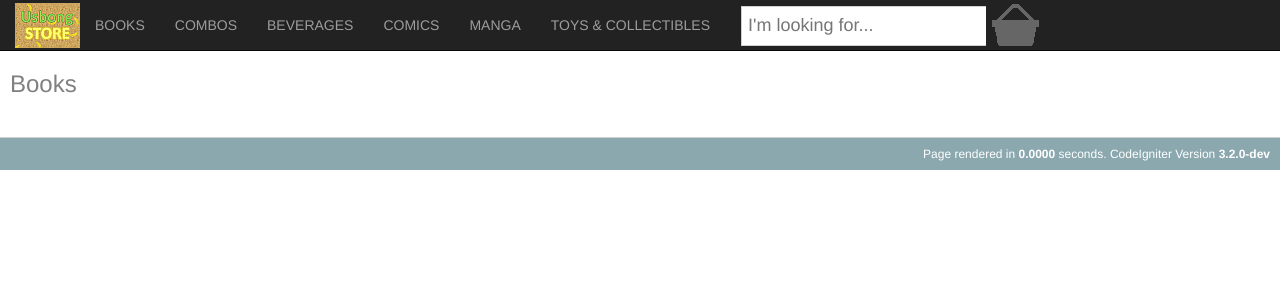
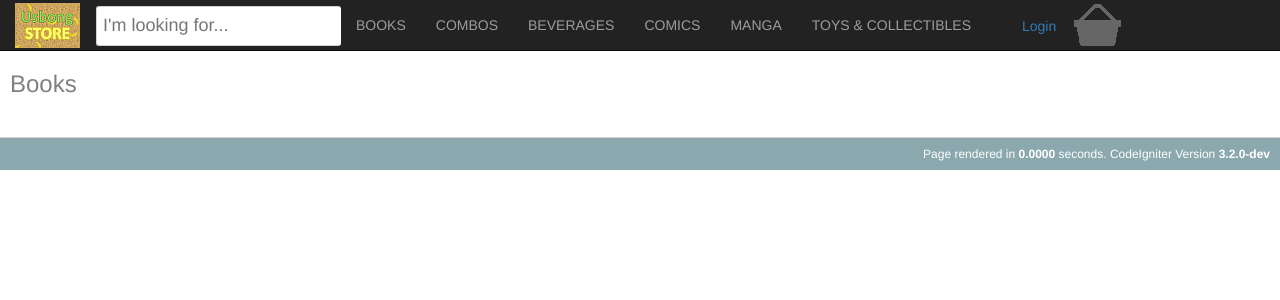
Before and after one commit to masarapmabuhay/UsbongStore, a CodeIgniter app: page /usbong_store/index.php/b/books in a window 1280 px wide. Shown: the top 300 px of the page. Run offline with CodeIgniter, Linux system fonts and the light colour scheme; data that the repository does not hold is empty; some libraries are stand-ins or nearby versions.

Commit message:
+updated: navigation design --> TODO: adjust: the theme to match the Usbong Store App

```diff
--- a/usbong_store/application/views/templates/header.php
+++ b/usbong_store/application/views/templates/header.php
@@ -5,11 +5,21 @@ defined('BASEPATH') OR exit('No direct script access allowed');
 <head>
 </head>
 <body>
-
 	<nav class="navbar navbar-inverse navbar-static-top">
 	  <div class="container-fluid">
 		<ul class="nav navbar-nav">
-		  <li><div class="usbongLogo"><img src="<?php echo base_url('assets/images/usbongStoreBrandLogo.png'); ?>"></div></li>
+		  <li><div class="usbongLogo"><a href = "<?php echo site_url('/')?>"><img src="<?php echo base_url('assets/images/usbongStoreBrandLogo.png'); ?>"></a></div></li>
+		  <li><div class="Search-container">
+					<form method="get" action="<?php echo site_url('browse/search')?>">
+					<?php if ((isset($param)) && ($param!="")) {
+						echo '<input type="text" class="Search-input" placeholder="I\'m looking for..." value="'.$param.'" name="param" required>';
+					}
+					else { //default
+						echo '<input type="text" class="Search-input" placeholder="I\'m looking for..." name="param" required>';
+					}
+					?>
+					</form>
+			  </div></li>
 		  <li><a href = "<?php echo site_url('b/books/')?>">BOOKS</a></li>
 		  <li><a href = "<?php echo site_url('b/combos/')?>">COMBOS</a></li>
 		  <li><a href = "<?php echo site_url('b/beverages/')?>">BEVERAGES</a></li>
@@ -19,22 +29,12 @@ defined('BASEPATH') OR exit('No direct script access allowed');
 		</ul>
 		<div class="navbar-header">
 			<div class="Topbar-container">
+			  	<div class="Login-container"><a href = "<?php echo site_url('account/login/')?>">Login</a></div>
 			    <div class="Cart-container">
 					<form method="post" action="<?php echo site_url('cart/shoppingcart')?>">
 						<button type="submit" class="Button-cart">
 							<img src="<?php echo base_url('assets/images/cart_icon.png'); ?>">
 						</button>
-					</form>
-				</div>
-				<div class="Search-container">
-					<form method="get" action="<?php echo site_url('browse/search')?>">
-					<?php if ((isset($param)) && ($param!="")) {
-						echo '<input type="text" class="Search-input" placeholder="I\'m looking for..." value="'.$param.'" name="param" required>';
-					}
-					else { //default
-						echo '<input type="text" class="Search-input" placeholder="I\'m looking for..." name="param" required>';
-					}
-					?>
 					</form>
 				</div>
 			</div>
--- a/usbong_store/application/views/templates/style.php
+++ b/usbong_store/application/views/templates/style.php
@@ -52,6 +52,7 @@ defined('BASEPATH') OR exit('No direct script access allowed');
 		border-top: 1px solid #d0d0d0;
 		border-left: 1px solid #d0d0d0;
 		border-bottom: 1px solid #d0d0d0;
+		border-radius: 3px;
 	}
 
 	.Button-container {
@@ -77,11 +78,19 @@ defined('BASEPATH') OR exit('No direct script access allowed');
 
 	.Cart-container {
 		float: right;
+		margin-left: 12px;
 	}
 
 	.Topbar-container {
 		width: 100%;
 		overflow: hidden;
+		float: right;
+	}
+
+	.Login-container {
+		float: left;
+		margin-top: 16px;
+		margin-left: 36px;
 	}
 
 	.Button-cart {
```
Lines whose indentation alone changed are shown as unchanged.
